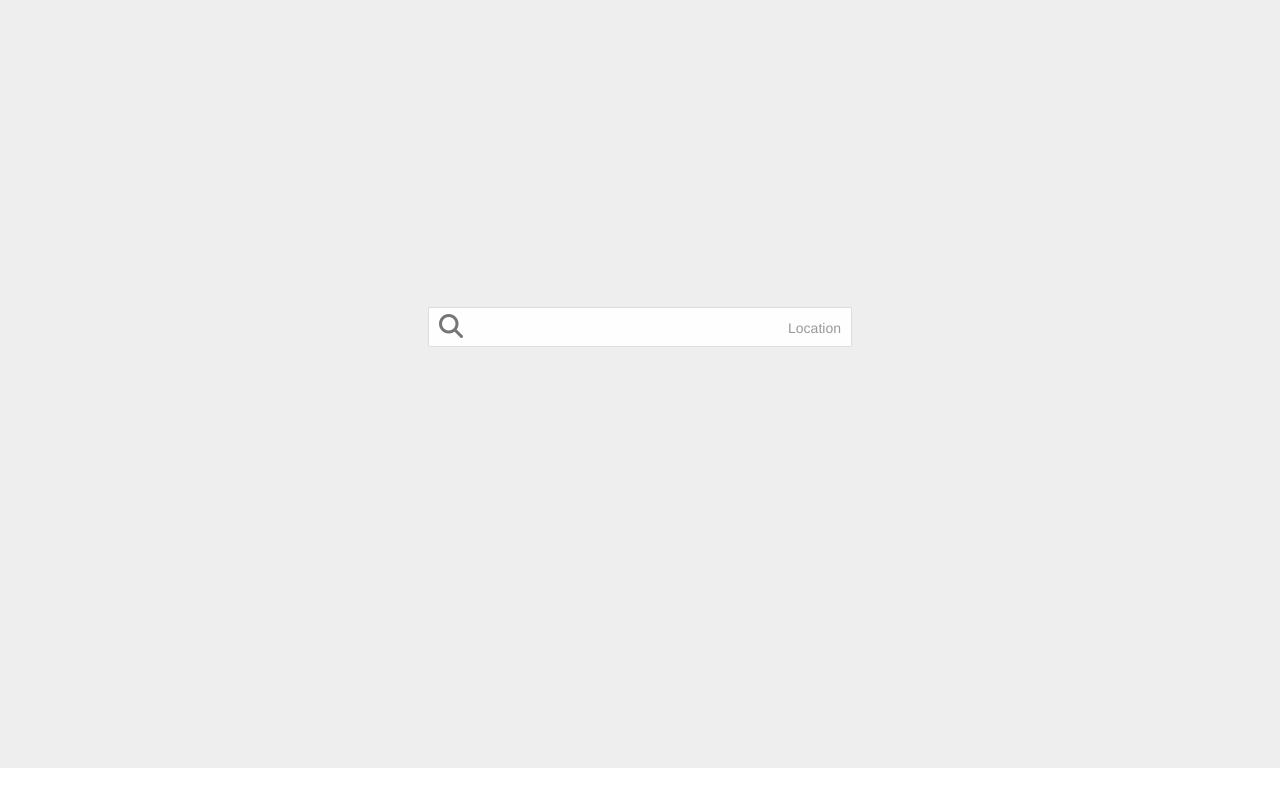
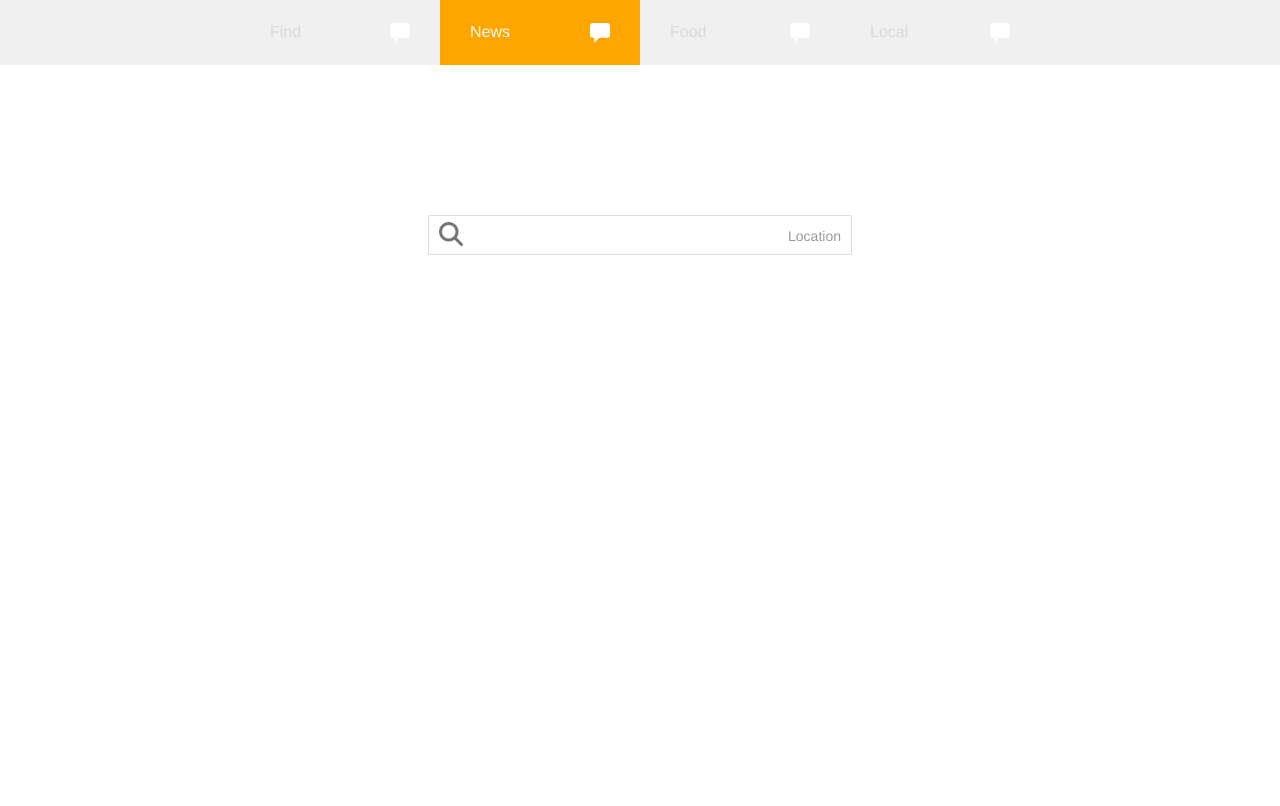
Before and after one commit to mozilla/fifiback, a website: page public/index.html in a window 1280 px wide. Drawn offline with Linux system fonts and the light colour scheme; some icons are missing.

Commit message:
added sticky search header with "buttons" for each category type

```diff
--- a/public/css/main.css
+++ b/public/css/main.css
@@ -59,18 +59,63 @@ a {
   color: #2518B5;
 }
 
+
+#header {
+    background: #F0F0F0;
+    width:100%;
+    height: 65px;
+    /*top: 0px;*/
+    display: flex;
+    flex-direction: row;
+    flex-wrap: nowrap;
+    justify-content: center;
+
+    /* sticky header */
+    position:fixed;
+    top:0px;
+    margin:auto;
+    z-index:100000;
+}
+
+.category-buttons {
+    width: 200px;
+    height: 65px;
+    color: #D8D8D8;
+}
+
+.category-buttons h1 {
+    position: fixed;
+    margin-left: 30px;
+    margin-top: 24px;
+    margin-bottom: 29px;
+}
+
+.category-buttons img {
+    position: fixed;
+    margin-top: 23px;
+    margin-left: 150px;
+}
+
+.category-buttons-active {
+    /*overflow:auto;*/
+    background: orange;
+    color: white;
+}
+
+
 #wrapper {
   padding: 0;
-  position: relative;
+  position: absolute;
   width: 100%;
+  height: 100%;
   z-index: 1;
-  background-color: #eee;
+  top: 65px;
 }
 
 #wrapper:before {
   content: "";
   position: fixed;
-  top: 0;
+  top: 75px;
   left: 0;
   background-repeat: no-repeat;
   background-size: cover;
@@ -78,7 +123,6 @@ a {
   background-clip: border-box;
   background-attachment: fixed;
   z-index: -1;
-  height: 100%;
   width: 100%;
 }
 
@@ -131,13 +175,14 @@ a {
   position: absolute;
   width: 100%;
   text-align: center;
-  top: 40%;
+  top: 150px;
   transition: top 0.5s, left 0.5s;
   -webkit-transition: top 0.5s, left 0.5s;
+  background: #ffffff;
 }
 
 #fifi-find-box.fifi-find-box-focused {
-  top: 5px;
+  top: 75px;
 }
 
 #fifi-find {
--- a/public/index.html
+++ b/public/index.html
@@ -1,15 +1,19 @@
 <!DOCTYPE html>
 <html>
-  <head>
+<head>
     <title>Firefox Find</title>
     <meta http-equiv=content-type content="text/html; charset=utf-8">
 
-    <meta content="width=device-width,initial-scale=1,height=device-height,user-scalable=no,maximum-scale=1,minimum-scale=1"      name="viewport">
+    <meta content="width=device-width,initial-scale=1,height=device-height,user-scalable=no,maximum-scale=1,minimum-scale=1"
+          name="viewport">
 
     <!-- need to fill in these images -->
-    <link rel="apple-touch-startup-image" href="startup-ipad-landscape.png" media="screen and (min-device-width: 481px) and (max-device-width: 1024px) and (orientation:landscape)">
-    <link rel="apple-touch-startup-image" href="startup-ipad-portrait.png" media="screen and (min-device-width: 481px) and (max-device-width: 1024px) and (orientation:portrait)">
-    <link rel="apple-touch-startup-image" href="startup-retina.png" media="screen and (max-device-width: 480px) and (min-device-pixel-ratio: 2)">
+    <link rel="apple-touch-startup-image" href="startup-ipad-landscape.png"
+          media="screen and (min-device-width: 481px) and (max-device-width: 1024px) and (orientation:landscape)">
+    <link rel="apple-touch-startup-image" href="startup-ipad-portrait.png"
+          media="screen and (min-device-width: 481px) and (max-device-width: 1024px) and (orientation:portrait)">
+    <link rel="apple-touch-startup-image" href="startup-retina.png"
+          media="screen and (max-device-width: 480px) and (min-device-pixel-ratio: 2)">
     <link rel="apple-touch-startup-image" href="startup.png" media="screen and (max-device-width: 320px)">
 
     <meta name="apple-mobile-web-app-capable" content="yes">
@@ -21,8 +25,23 @@
     <!-- this is only for the location font and should be optimized away from pulling this all in -->
     <link href="//netdna.bootstrapcdn.com/font-awesome/3.2.1/css/font-awesome.css" rel="stylesheet">
     <link rel="stylesheet" type="text/css" href="css/main.css">
-  </head>
-  <body>
+</head>
+<body>
+<div id="header">
+    <a id="find" class="category-buttons" href="#">
+        <h1>Find</h1><img src="images/bubble.png"/>
+    </a>
+    <a id="news" class="category-buttons category-buttons-active" href="#">
+        <h1>News</h1><img src="images/bubble.png"/>
+    </a>
+    <a id="food" class="category-buttons" href="#">
+        <h1>Food</h1><img src="images/bubble.png"/>
+    </a>
+    <a id="local" class="category-buttons" href="#">
+        <h1>Local</h1><img src="images/bubble.png"/>
+    </a>
+</div>
+
     <div id="wrapper">
     <div id="fifi-find-box">
       <input type="text" value="" placeholder="&#xF002;" autocomplete="off" id="fifi-find"><button id="geolocation" data-action="geolocation"><i class="icon-location-arrow"></i> <span id="geolocation-name">Location</span></button>
```
Also changed, not shown: public/js/main.js (+20 -2 lines), public/images/bubble.png (added).
